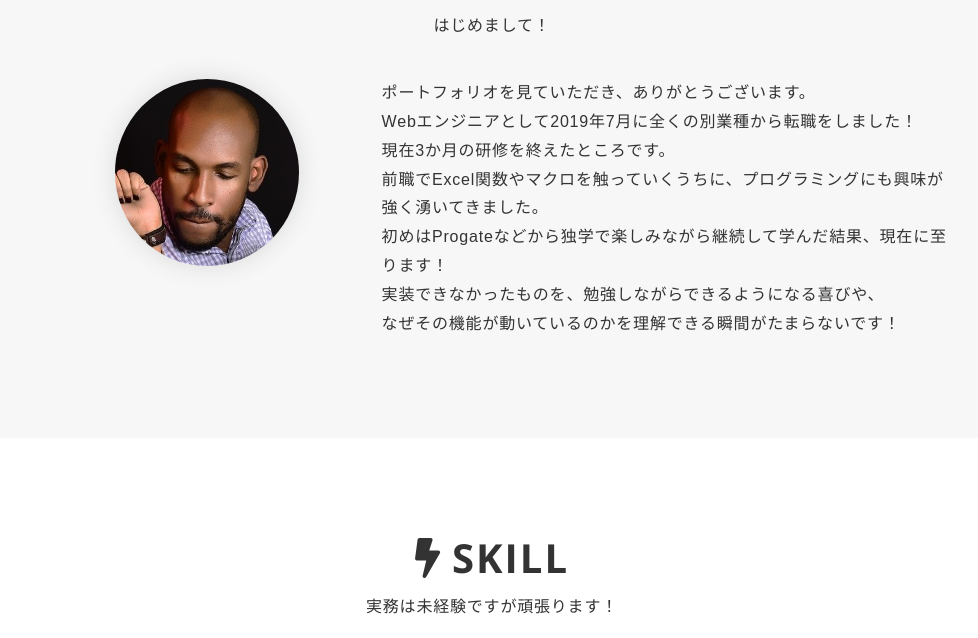
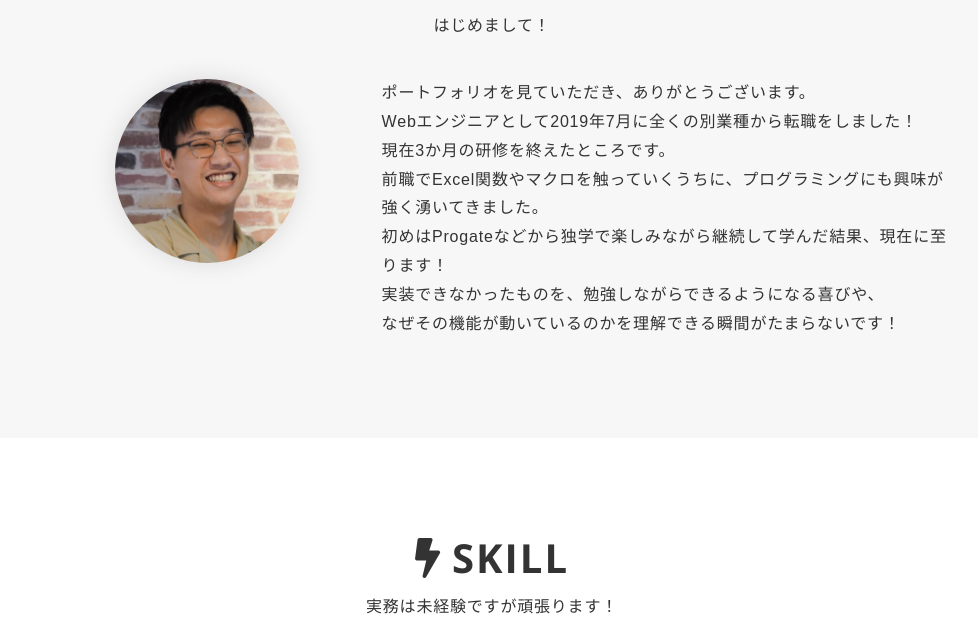
Before and after one commit to kenji-kajihara/kenji-kajihara.github.io, a plain HTML site: page index.html in a window 1280 px wide. Shown: the part 2381-3019 px from the top of the page, without its empty margins (148-1126 px from the left). Drawn offline with nearby package versions, Linux system fonts and the light colour scheme.

Commit message:
UPDATE : ABOUT face image

```diff
--- a/index.html
+++ b/index.html
@@ -120,7 +120,7 @@
                 </div>
                 <div class="section-body">
                     <div class="section-image">
-                        <img class="lazyload fadein" data-src="img/fake.jpg" alt="">
+                        <img class="lazyload fadein" data-src="img/face.jpg" alt="">
                     </div>
                     <div class="section-desc">
                         <div class="section-text">
```
Also changed, not shown: img/face.jpg (added), img/fake.jpg (deleted).
